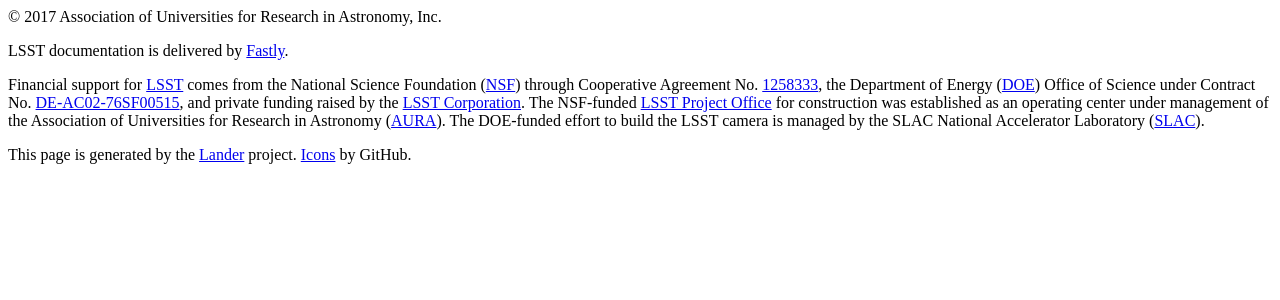
After one commit to lsst-sqre/lander, a Python web app: template templates/_footer.jinja in a window 1280 px wide. The commit adds this page. Shown: the top 300 px of the page. Run offline with Jinja, Linux system fonts and the light colour scheme; the template is opened without the code that fills it, so the values that code supplies are empty.

Commit message:
Add footer with LSST boilerplate/copyright/attrib.

```diff
--- /dev/null
+++ b/templates/_footer.jinja
@@ -0,0 +1,12 @@
+<div class="lander-container lander-container--footer">
+
+  <footer class="lander-footer">
+    <p>© 2017 Association of Universities for Research in Astronomy, Inc.</p>
+
+    <p>LSST documentation is delivered by <a href="https://fastly.com">Fastly</a>.</p>
+
+    <p>Financial support for <a href="https://www.lsst.org">LSST</a> comes from the National Science Foundation (<a href="https://nsf.gov">NSF</a>) through Cooperative Agreement No. <a href="https://www.nsf.gov/awardsearch/showAward?AWD_ID=1258333">1258333</a>, the Department of Energy (<a href="https://energy.gov">DOE</a>) Office of Science under Contract No. <a href="http://www-group.slac.stanford.edu/legal/contract.asp">DE-AC02-76SF00515</a>, and private funding raised by the <a href="https://www.lsstcorporation.org">LSST Corporation</a>. The NSF-funded <a href="https://project.lsst.org">LSST Project Office</a> for construction was established as an operating center under management of the Association of Universities for Research in Astronomy (<a href="http://www.aura-astronomy.org">AURA</a>). The DOE-funded effort to build the LSST camera is managed by the SLAC National Accelerator Laboratory (<a href="https://www6.slac.stanford.edu/">SLAC</a>).</p>
+
+    <p>This page is generated by the <a href="https://github.com/lsst-sqre/lander">Lander</a> project. <a href="https://octicons.github.com">Icons</a> by GitHub.</p>
+  </footer>
+</div>
--- a/templates/base.jinja
+++ b/templates/base.jinja
@@ -26,6 +26,8 @@
 
   {% block body %}
   {% endblock body %}
+
+  {% include "_footer.jinja" %}
 </body>
 
 <script src="assets/app.bundle.js"></script>
--- a/templates/homepage.jinja
+++ b/templates/homepage.jinja
@@ -2,7 +2,7 @@
 
 {% block body %}
 
-<div class="lander-content-container">
+<div class="lander-container lander-container--content">
 
   <div class="lander-info-item">
     {% include "_info-panel.jinja" %}
```
